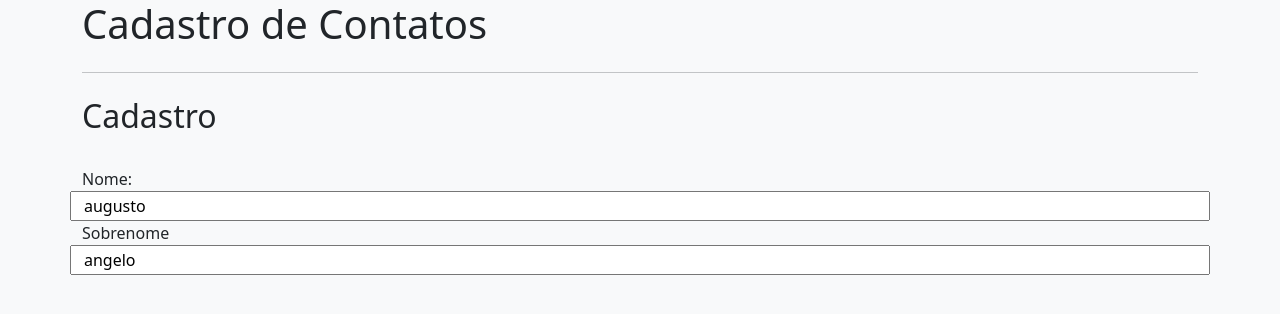
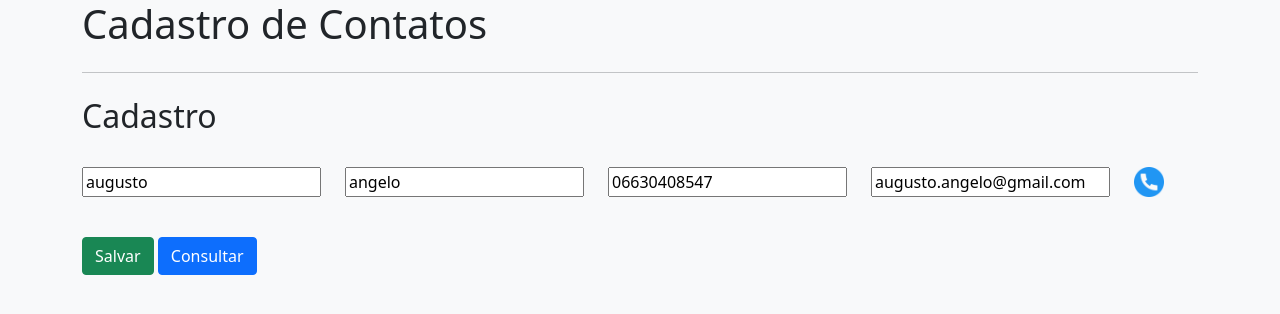
Before and after one commit to aislansantos/teste_cadastro, a PHP site: page /details_contact.php?id=1 in a window 1280 px wide. Shown: the top 314 px of the page. Run offline with PHP 8.4, Linux system fonts and the light colour scheme; data comes from the database, SQL or seed files in the repository; some libraries are stand-ins or nearby versions.

Commit message:
mascára do campo de cpf

```diff
--- a/details_contact.php
+++ b/details_contact.php
@@ -44,7 +44,15 @@ if (!empty($_POST["name"]) || !empty($_POST["secondname"]) || !empty($_POST["tel
     <script src="https://cdn.jsdelivr.net/npm/@popperjs/core@2.10.2/dist/umd/popper.min.js" integrity="sha384-7+zCNj/IqJ95wo16oMtfsKbZ9ccEh31eOz1HGyDuCQ6wgnyJNSYdrPa03rtR1zdB" crossorigin="anonymous"></script>
     <script src="https://cdn.jsdelivr.net/npm/bootstrap@5.1.3/dist/js/bootstrap.min.js" integrity="sha384-QJHtvGhmr9XOIpI6YVutG+2QOK9T+ZnN4kzFN1RtK3zEFEIsxhlmWl5/YESvpZ13" crossorigin="anonymous"></script>
 
-    <title>Cadastro de Contatos - Novo</title>
+    <script src="https://code.jquery.com/jquery-3.6.0.js" integrity="sha256-H+K7U5CnXl1h5ywQfKtSj8PCmoN9aaq30gDh27Xc0jk=" crossorigin="anonymous"></script>
+    <script src="https://cdnjs.cloudflare.com/ajax/libs/jquery.mask/1.14.15/jquery.mask.min.js"></script>
+
+    <?php if (!empty($_GET['id'])) {
+        echo "<title>Cadastro de Contatos - Editar</title>";
+    } else {
+        echo "<title>Cadastro de Contatos - Novo</title>";
+    }
+    ?>
 
 </head>
 
@@ -62,23 +70,44 @@ if (!empty($_POST["name"]) || !empty($_POST["secondname"]) || !empty($_POST["tel
                                                         }
                                                         ?>">
                 <div class="row">
-                    <label for="name">Nome:</label>
-                    <input type="text" name="name" id="name" value="<?php if (!empty($list['name'])) {
-                                                                        echo $list['name'];
-                                                                    }
-                                                                    ?>" required>
+                    <div class="col mb-3">
+                        <input type="text" name="name" id="name" value="<?php if (!empty($list['name'])) {
+                                                                            echo $list['name'];
+                                                                        }
+                                                                        ?>" required placeholder="Nome">
+                    </div>
+                    <div class="col mb-3">
+                        <input type="text" name="secondname" id="secondname" value="<?php if (!empty($list['secondname'])) {
+                                                                                        echo $list['secondname'];
+                                                                                    }
+                                                                                    ?>" placeholder="Sobrenome">
+                    </div>
+                    <div class="col mb-3">
+                        <input type="text" name="cpf" id="cpf" value="<?php if (!empty($list['cpf'])) {
+                                                                            echo $list['cpf'];
+                                                                        }
 
-                    <label for="secondname">Sobrenome</label>
-                    <input type="text" name="secondname" id="secondname" value="<?php if (!empty($list['secondname'])) {
-                                                                                    echo $list['secondname'];
-                                                                                }
-                                                                                ?>">
+                                                                        ?>" placeholder="CPF" onkeypress="$(this).mask('000.000.000-00');">
+                    </div>
+                    <div class="col mb-3">
+                        <input type="email" name="email" id="email" value="<?php if (!empty($list['email'])) {
+                                                                                echo $list['email'];
+                                                                            }
+                                                                            ?>" placeholder="Email">
+                    </div>
+                    <div class="col mb-3">
+                        <a href=""> <img src="assets/img/telefone.png" alt="telefones" width="30" height="30" /></a>
+                    </div>
                 </div>
             </div>
+            <br>
+            <input type="submit" value="Salvar" class="btn btn-success">
+            <input type="button" value="Consultar" class="btn btn-primary">
         </form>
 
     </div>
 
+
 </body>
 
 </html>
```
Also changed, not shown: assets/img/telefone.png (added).
